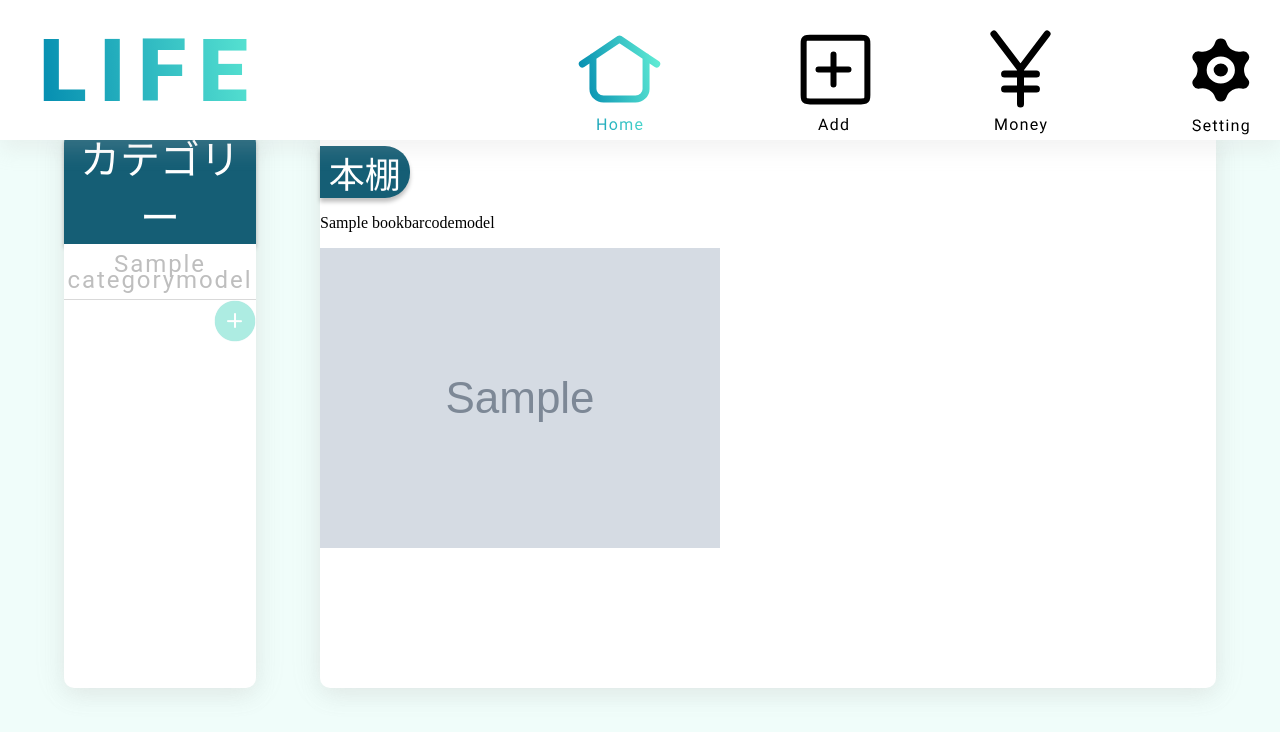
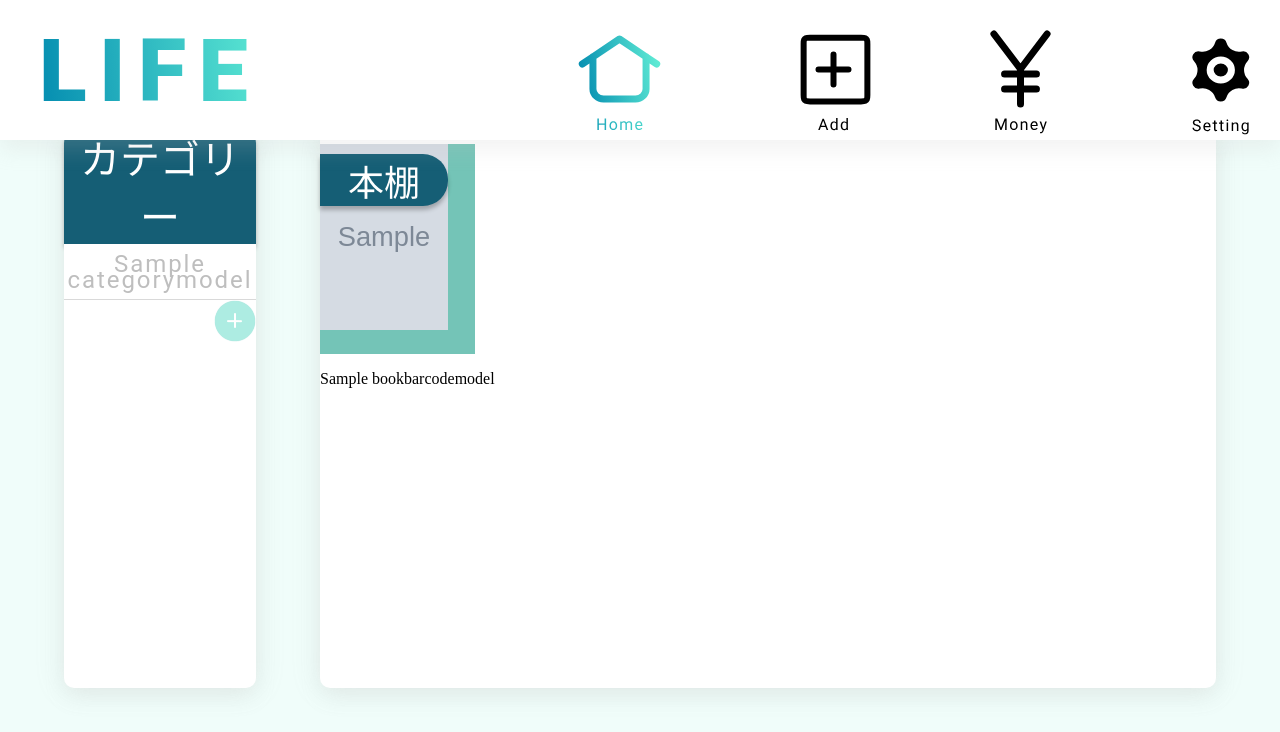
Before and after one commit to Hackathon-b-team/b-team, a Django app: page /home/ in a window 1280 px wide. Shown: the top 732 px of the page. Run offline with Django 3.2, Linux system fonts and the light colour scheme; a user stored in the database is signed in; tables that the repository leaves empty hold one stand-in row (values such as "Sample post"); grey boxes marked "Sample" are stand-in pictures.

Commit message:
'本棚UI作成途中'

```diff
--- a/Django_App/static/css/home.css
+++ b/Django_App/static/css/home.css
@@ -9,7 +9,7 @@ body {
 }
 
 /* カテゴリー */
-.sab-content{
+.sub-content{
   position: absolute;
   left: 5%;
   width: 15%;
@@ -104,6 +104,9 @@ body {
   background: #FFFFFF;
   box-shadow: 0px 0px 30px rgba(170, 170, 170, 0.16), 0px 10px 20px rgba(194, 194, 194, 0.16);
   border-radius: 10px;
+  overflow-y: scroll;
+  scrollbar-color: rebeccapurple green;
+  scrollbar-width: thin;
 }
 
 
@@ -111,11 +114,23 @@ body {
 
 .item {
   position: relative;
+  z-index: 1;
+}
+
+.item img{
+  width: 128px;
+  height: 186px;
+}
+
+.item-back{
+  background-color: #74C4B7;
+  width: 155px;
+  height: 210px;
 }
 
 .item span {
   position: absolute;
-  width: 150px;
+  width: 110px;
   font-size: 16px;
   font-family: 'Roboto';
   font-style: normal;
@@ -132,6 +147,7 @@ body {
   background-color: white;
   /*影をつける*/
   box-shadow: 0px 4px 8px rgba(0, 0, 0, 0.25);
+
 }
 
 .item a:hover span {
@@ -150,6 +166,8 @@ body {
 }
 
 .title{
+  z-index: 10;
+  position: fixed;
   margin-top: 2%;
   font-family: 'Noto Sans JP';
   text-align: center;
--- a/Django_App/templates/home.html
+++ b/Django_App/templates/home.html
@@ -10,7 +10,7 @@
 {% include "navbar/navbar_home.html" %}
 <main>
   <div class="main-content">
-    <div class="sab-content">
+    <div class="sub-content">
       <div class="category-name">カテゴリー</div>
       <ul class="category">
         {% for cate in category_list %}
@@ -33,7 +33,7 @@
         <ul class="items">
           {% for obj in object_list %}
           <div class="item item{{obj.cid_id}}">
-            <p>{{ obj.bid.title }}</p>
+            <div class="item-back">
               <a href="{% url 'life:detail' obj.uuid %}">
                 <span>詳細ページへ</span>
                 {% if obj.bid.image_path != "img/noimage.png" %}
@@ -44,7 +44,8 @@
                 <img src="/media/{{ obj.bid.image_path }}" alt="画像" />
                 {% endif %}
               </a>
-            <!-- <hr /> -->
+            </div>
+            <p>{{ obj.bid.title }}</p>
           </div>
           {% endfor %}
         </ul>
```
Also changed, not shown: Django_App/media/img/noimage.png, Django_App/media/img/plus-hover.png (deleted), Django_App/media/img/plus.png (deleted). Lines whose indentation alone changed are shown as unchanged.
